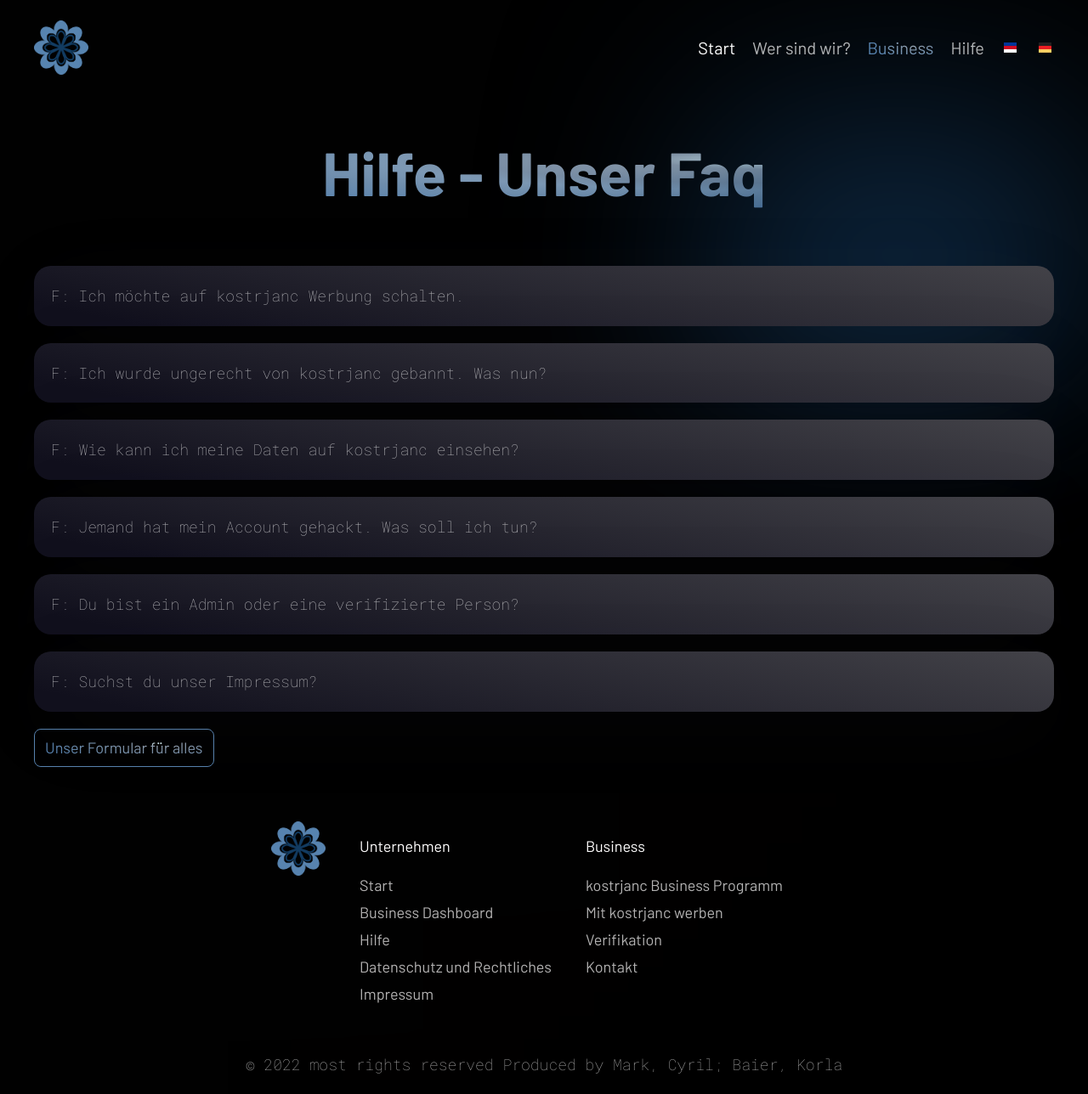
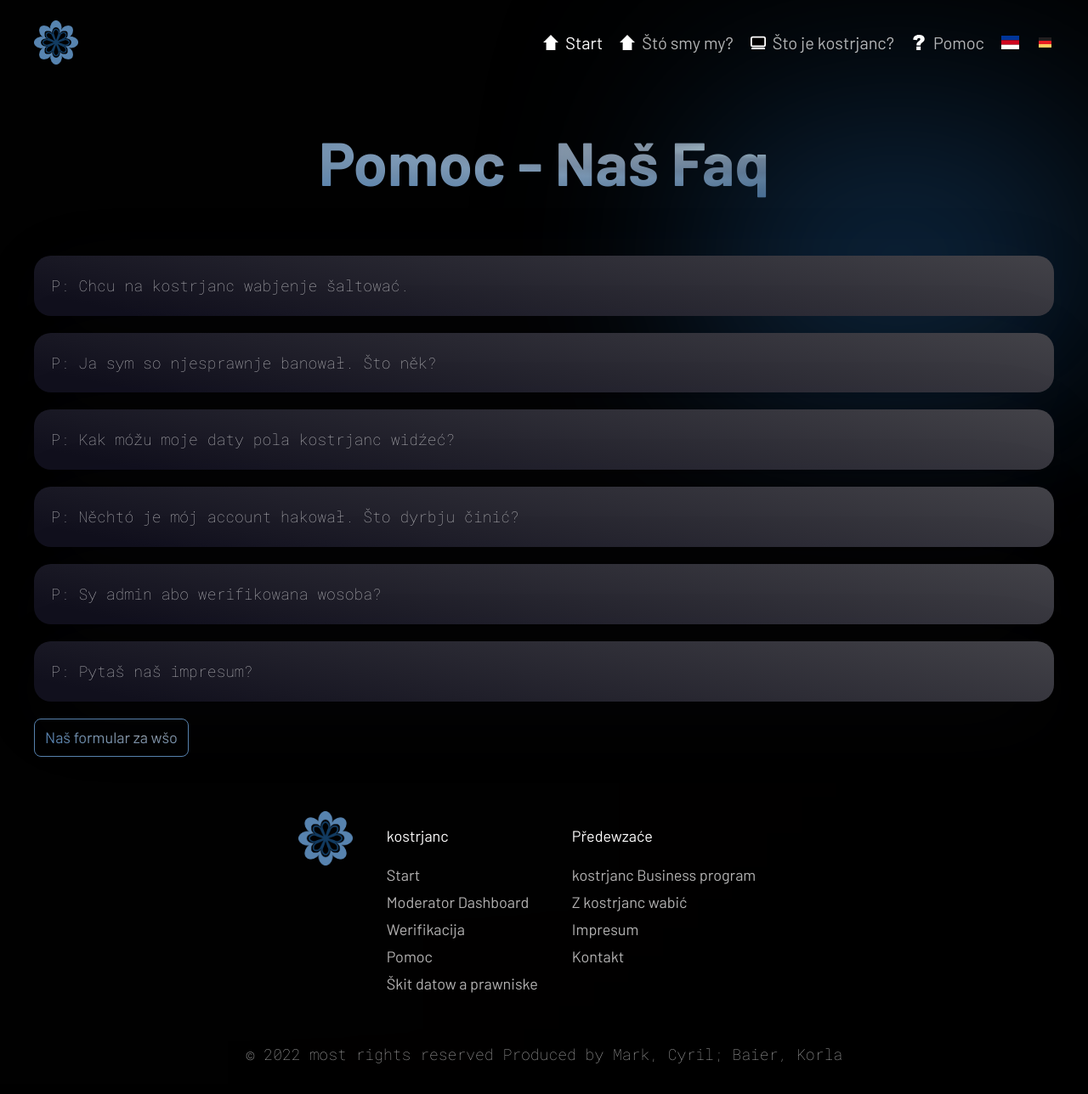
Before and after one commit to CyriloMark/kostrjanc-website, a React (Vite) app: page /pomoc in a window 1280 px wide. Shown: the whole page at 85% size. Built offline with nearby package versions, Linux system fonts and the light colour scheme.

Commit message:
new icons 202211161921

```diff
--- a/src/App.jsx
+++ b/src/App.jsx
@@ -4,14 +4,15 @@ import { Navbar } from "./components";
 
 import {
   Start,
+  About,
+  AboutKostrjanc,
   Help,
-  Business,
-  About,
   Impressum,
   Contact,
   AgbLegal,
   Formular,
   Drawing,
+  Error
 } from "./pages";
 
 import { HashRouter, Route, Routes, BrowserRouter } from "react-router-dom";
@@ -26,7 +27,8 @@ const App = () => {
         <Routes>
           <Route path="/" element={<Start />} />
           <Route path="/stomysmy" element={<About />} />
-          <Route path="/business" element={<Business />} />
+          <Route path="/stojekostrjanc" element={<AboutKostrjanc />} />
+          {/* <Route path="/business" element={<Business />} /> */}
           <Route path="/pomoc" element={<Help />} />
 
           <Route path="/pomoc/formular" element={<Formular />} />
@@ -36,6 +38,8 @@ const App = () => {
           <Route path="/impresum/skitdatow" element={<AgbLegal />} />
 
           <Route path="/wobraz" element={<Drawing />} />
+
+          <Route path="*" element={<Error />} />
         </Routes>
       </div>
     </BrowserRouter>
--- a/src/assets/index.js
+++ b/src/assets/index.js
@@ -13,6 +13,8 @@ import help from "./help.svg";
 import star from "./star.svg";
 import bugs from "./bugs.svg";
 import corona from "./corona.svg";
+import home from "./home.svg";
+import pc from "./pc.svg";
 
 export {
   menu,
@@ -30,4 +32,6 @@ export {
   star,
   bugs,
   corona,
+  home,
+  pc,
 };
--- a/src/components/Navbar.jsx
+++ b/src/components/Navbar.jsx
@@ -23,7 +23,7 @@ const Navbar = () => {
         <img
           src={logo}
           alt="kostrjanc logo"
-          className="w-[64px] h-[64px] cursor-pointer hover:rotate-180 hover:scale-110 transition ease-in-out duration-500"
+          className="w-[52px] h-[52px] cursor-pointer hover:rotate-180 hover:scale-110 transition ease-in-out duration-500"
         />
       </Link>
       <ul className="list-none sm:flex hidden justify-end items-center flex-1">
@@ -40,11 +40,13 @@ const Navbar = () => {
                             ${index === navLinks.length - 1 ? "mr-0" : "mr-5"}`}
             onClick={() => setActive(nav.title)}
           >
-            <Link to={nav.to + "?" + getPersistantAttributes()}>
+            <Link to={nav.to + "?" + getPersistantAttributes()} className="flex flex-row items-center">
+              <img src={nav.icon} alt="icon" className="w-[18px] h-[18px] mr-2" />
               {getCurrentLang() === "sb" ? nav.title : nav.title_de}
             </Link>
           </li>
         ))}
+
         {langs.map((lang) => (
           <li
             key={lang.id}
@@ -94,6 +96,7 @@ const Navbar = () => {
                 onClick={() => setActive(nav.title)}
               >
                 <Link to={nav.to + "?" + getPersistantAttributes()}>
+                  {/* <img src={nav.icon} alt="icon" /> */}
                   {nav.title}
                 </Link>
               </li>
--- a/src/components/_start/Business.jsx
+++ /dev/null
@@ -1,81 +0,0 @@
-import { business_features, getCurrentLang } from "../../constants";
-
-import styles from "../../style";
-import { Button } from "../";
-
-const FeatureCard = ({ icon, title, content, index }) => (
-  <div
-    className={`flex flex-row p-6 rounded-[20px] ${
-      index !== business_features.length - 1 ? "mb-6" : "mb-0"
-    } feature-card duration-300 w-full`}
-  >
-    <div
-      className={`w-[64px] h-[64px] rounded-full ${styles.flexCenter} bg-blue-gradient`}
-    >
-      <img
-        src={icon}
-        alt="star"
-        className={`w-[50%] h-[50%] object-contain ${styles.iconAnimation}`}
-      />
-    </div>
-    <div className="flex-1 flex flex-col ml-3">
-      <h4 className="font-barlow font-semibold text-white text-[18px] leading-[23.4px] mb-1">
-        {title}
-      </h4>
-      <p className="font-roboto_mono font-normal text-dimWhite text-[16px] leading-[24px] max-w-[720px]">
-        {content}
-      </p>
-    </div>
-  </div>
-);
-
-const Business = () => {
-  return (
-    <section
-      id="business"
-      className={`flex ${styles.paddingY} ${styles.boxWidth}`}
-    >
-      <div className={`flex-1 ${styles.flexStart} flex-col`}>
-        {getCurrentLang() === "sb" ? (
-          <h2 className={styles.heading2}>
-            Ty chceš našim <br className="md:block hidden" />
-            <span className="text-gradient">Business</span> přistupić?
-          </h2>
-        ) : (
-          <h2 className={styles.heading2}>
-            Du willst unserem <br className="md:block hidden" />
-            <span className="text-gradient">Business</span> betreten?
-          </h2>
-        )}
-
-        <div
-          className={`flex-1 flex ${styles.flexCenter} ${styles.marginY} relative flex-col`}
-        >
-          {business_features.map((feature, index) => (
-            <FeatureCard
-              key={feature.id}
-              icon={feature.icon}
-              title={
-                getCurrentLang() === "sb" ? feature.title : feature.title_de
-              }
-              content={
-                getCurrentLang() === "sb" ? feature.content : feature.content_de
-              }
-              index={index}
-            />
-          ))}
-        </div>
-
-        <Button
-          text={
-            getCurrentLang() === "sb" ? "Nětko přistupić" : "Jetzt betreten"
-          }
-          link
-          to={"/business"}
-        />
-      </div>
-    </section>
-  );
-};
-
-export default Business;
--- a/src/components/_start/Stats.jsx
+++ /dev/null
@@ -1,52 +0,0 @@
-import { useEffect, useState } from "react";
-
-import styles from "../../style";
-import { stats as st, getCurrentLang } from "../../constants";
-
-const Stats = () => {
-  const [stats, setStats] = useState(null);
-
-  useEffect(() => {
-    fetch("http://vps343020.ovh.net:8080/get_info")
-      .then((res) =>
-        res
-          .json()
-          .then((data) => {
-            let newStats = [].concat(st);
-
-            newStats.forEach((el) => {
-              if (el.id === "users") el.value = data.amt_users;
-              if (el.id === "posts") el.value = data.amt_posts;
-              if (el.id === "events") el.value = data.amt_events;
-            });
-
-            setStats(newStats);
-          })
-          .catch((err) => console.log("err data", err.code))
-      )
-      .catch((err) => console.log("err fetch", err.code));
-  }, []);
-
-  return (
-    <section
-      className={`${styles.flexCenter} flex-row flex-wrap sm:mb-20 mb-6`}
-    >
-      {stats
-        ? stats.map((stat) => (
-            <div
-              key={stat.id}
-              className={`flex-1 flex justify-start items-center flex-col mx-10`}
-            >
-              <h4 className="font-barlow font-semibold text-center xs:text-[40px] text-[30px] xs:leading-[53px] leading-[43px] text-white">
-                {stat.value}
-              </h4>
-              <p className="font-barlow font-normal text-center xs:text-[20px] text-[15px] xs:leading-[26px] leading-[21px] text-gradient uppercase">
-                {getCurrentLang() === "sb" ? stat.title : stat.title_de}
-              </p>
-            </div>
-          ))
-        : null}
-    </section>
-  );
-};
-export default Stats;
--- a/src/constants/index.js
+++ b/src/constants/index.js
@@ -4,24 +4,28 @@ export const navLinks = [
     title: "Start",
     title_de: "Start",
     to: "/",
+    icon: home,
   },
   {
-    id: "about",
+    id: "about_us",
     title: "Štó smy my?",
     title_de: "Wer sind wir?",
     to: "/stomysmy",
+    icon: home,
   },
   {
-    id: "business",
-    title: "Business",
-    title_de: "Business",
-    to: "/business",
+    id: "about_kostrjanc",
+    title: "Što je kostrjanc?",
+    title_de: "Was ist kostrjanc?",
+    to: "/stojekostrjanc",
+    icon: pc,
   },
   {
     id: "help",
     title: "Pomoc",
     title_de: "Hilfe",
     to: "/pomoc",
+    icon: help,
   },
 ];
 
@@ -39,75 +43,22 @@ export const langs = [
   },
 ];
 
-export const stats = [
-  {
-    id: "users",
-    title: "Wužiwarjow",
-    title_de: "Benutzer",
-    value: 0,
-  },
-  {
-    id: "posts",
-    title: "Posty",
-    title_de: "Posts",
-    value: 0,
-  },
-  {
-    id: "events",
-    title: "Ewenty",
-    title_de: "Events",
-    value: 0,
-  },
-];
-
 import {
   business,
-  ad,
   verify,
+  help,
   ban,
-  empty,
   star,
   bugs,
   corona,
+  home,
+  pc,
 } from "../assets/";
-
-export const business_features = [
-  {
-    id: "feature-0",
-    icon: business,
-    title: "kostrjanc Business program",
-    title_de: "kostrjanc Business Programm",
-    content:
-      "Z našim Business programom maš móžnosć, wabjenja šaltować, a precizne posty a ewenty wozjewić, ale so tež werifikować dać.",
-    content_de:
-      "Mit unserem Business Programm hat man die Möglichkeit, Werbungen zu schalten, und präzise Posts und Events zu veröffentlichen, sich aber auch verifizieren zu lassen.",
-  },
-  {
-    id: "feature-1",
-    icon: verify,
-    title: "Werifikacija",
-    title_de: "Verifikation",
-    content:
-      "Jako werifikowany wužiwar maš móžnosć, kostrjanc sobu regulować. Dalše informacije namakaš tu.",
-    content_de:
-      "Als verifizierter Benutzer hast du die Möglichkeit, kostrjanc mit zu regulieren. Mehr Informationen findest du hier.",
-  },
-  {
-    id: "feature-2",
-    icon: ad,
-    title: "W kostrjanc wabić",
-    title_de: "Mit kostrjanc werben",
-    content:
-      "Ty sy předewzaćer a chceš na kostrjanc wabić? Wužij chancu, my tebje rady podpěramy.",
-    content_de:
-      "Du bist Unternehmer und willst auf kostrjanc deine Werbung schalten. Nutz deine Chance, wir helfen dir gerne.",
-  },
-];
 
 export const footerLinks = [
   {
-    title: "Předewzaće",
-    title_de: "Unternehmen",
+    title: "kostrjanc",
+    title_de: "kostrjanc",
     links: [
       {
         name: "Start",
@@ -115,9 +66,14 @@ export const footerLinks = [
         link: "https://www.kostrjanc.de/",
       },
       {
-        name: "Business Dashboard",
-        name_de: "Business Dashboard",
+        name: "Moderator Dashboard",
+        name_de: "Moderator Dashboard",
         link: "https://dashboard.kostrjanc.de/",
+      },
+      {
+        name: "Werifikacija",
+        name_de: "Verifikation",
+        link: "https://www.kostrjanc.de/pomoc",
       },
       {
         name: "Pomoc",
@@ -129,16 +85,11 @@ export const footerLinks = [
         name_de: "Datenschutz und Rechtliches",
         link: "https://www.kostrjanc.de/impresum/agb",
       },
-      {
-        name: "Impresum",
-        name_de: "Impressum",
-        link: "https://www.kostrjanc.de/impresum",
-      },
     ],
   },
   {
-    title: "Business",
-    title_de: "Business",
+    title: "Předewzaće",
+    title_de: "Unternehmen",
     links: [
       {
         name: "kostrjanc Business program",
@@ -151,9 +102,9 @@ export const footerLinks = [
         link: "https://dashboard.kostrjanc.de/",
       },
       {
-        name: "Werifikacija",
-        name_de: "Verifikation",
-        link: "https://www.kostrjanc.de/pomoc",
+        name: "Impresum",
+        name_de: "Impressum",
+        link: "https://www.kostrjanc.de/impresum",
       },
       {
         name: "Kontakt",
@@ -165,10 +116,9 @@ export const footerLinks = [
 ];
 
 export const getCurrentLang = () => {
-  //const urlParams = new URLSearchParams(window.location.search);
-  //if (!urlParams.has("lang")) return "sb";
-  //else return urlParams.get("lang");
-  return localStorage.getItem("lang");
+  const urlParams = new URLSearchParams(window.location.search);
+  if (!urlParams.has("lang")) return "sb";
+  else return urlParams.get("lang");
 };
 
 export const getPersistantAttributes = () => {
--- /dev/null
+++ b/src/pages/AboutKostrjanc.jsx
@@ -0,0 +1,13 @@
+import React from 'react';
+
+import styles from "../style";
+
+const AboutKostrjanc = () => {
+    return (
+        <div className={`bg-primary ${styles.flexCenterVert} flex-col w-full`}>
+
+        </div>
+    );
+}
+
+export default AboutKostrjanc;
--- a/src/pages/Start.jsx
+++ b/src/pages/Start.jsx
@@ -3,11 +3,9 @@ import { useEffect, useState } from "react";
 import styles from "../style";
 
 import Hero from "../components/_start/Hero";
-import Stats from "../components/_start/Stats";
 import Info from "../components/_start/Info";
 import Install from "../components/_start/Install";
 import Countdown from "../components/_start/Countdown";
-import Business from "../components/_start/Business";
 import Help from "../components/_start/Help";
 import Footer from "../components/Footer";
 
@@ -31,10 +29,8 @@ const Start = () => {
       <div
         className={`${styles.paddingX} ${styles.flexCenterVert} w-full flex-col`}
       >
-        <Stats />
         <Info />
         <Install releaseDate={release} />
-        <Business />
         <Countdown releaseDate={release} />
         <Help />
         <Footer />
--- a/src/pages/index.js
+++ b/src/pages/index.js
@@ -1,6 +1,7 @@
 import Start from "./Start";
 import About from "./About";
-import Business from "./Business";
+import AboutKostrjanc from "./AboutKostrjanc";
+// import Business from "./Business";
 import Help from "./Help";
 
 import Impressum from "./Impressum";
@@ -14,7 +15,8 @@ import Error from "./Error";
 export {
   Start,
   About,
-  Business,
+  // Business,
+  AboutKostrjanc,
   Help,
   Drawing,
   Impressum,
```
Also changed, not shown: src/assets/home.svg (added), src/assets/pc.svg (added).
